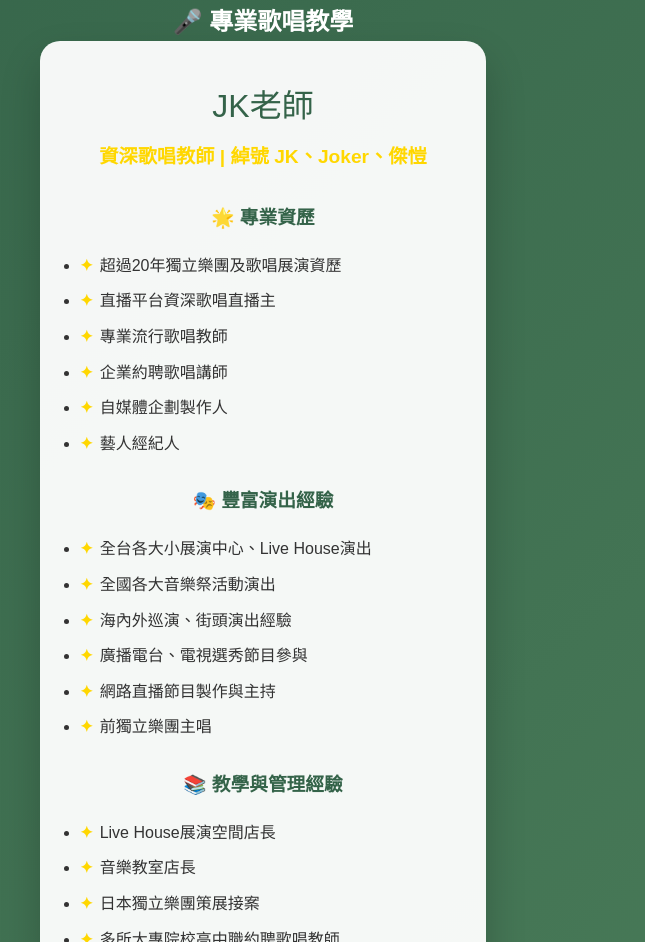
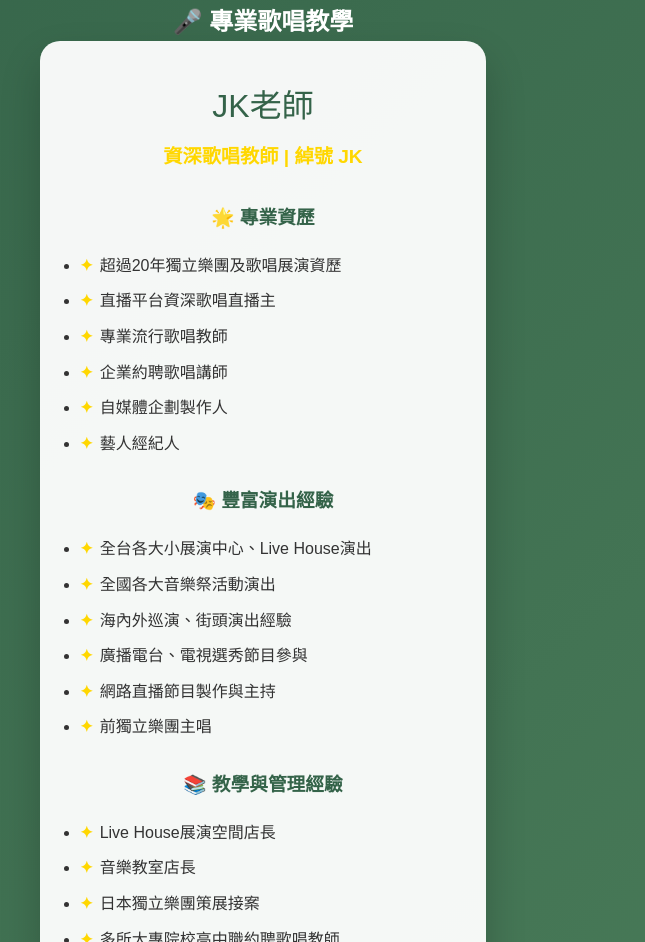
Before and after one commit to shiuyoyo/heritage.flow.github.io, a plain HTML site: page index.html in a window 1280 px wide. Shown: the part 7802-8744 px from the top of the page, without its empty margins (377-1022 px from the left). Drawn offline with Linux system fonts and the light colour scheme.

Commit message:
Update index.html

```diff
--- a/index.html
+++ b/index.html
@@ -605,7 +605,7 @@
             <h2>🎤 專業歌唱教學</h2>
             <div class="teacher-card">
                 <div class="teacher-name">JK老師</div>
-                <div class="teacher-title">資深歌唱教師 | 綽號 JK、Joker、傑愷</div>
+                <div class="teacher-title">資深歌唱教師 | 綽號 JK</div>
 
                 <h3 style="color: #346349; margin: 30px 0 20px;">🌟 專業資歷</h3>
                 <ul class="experience-list">
```
